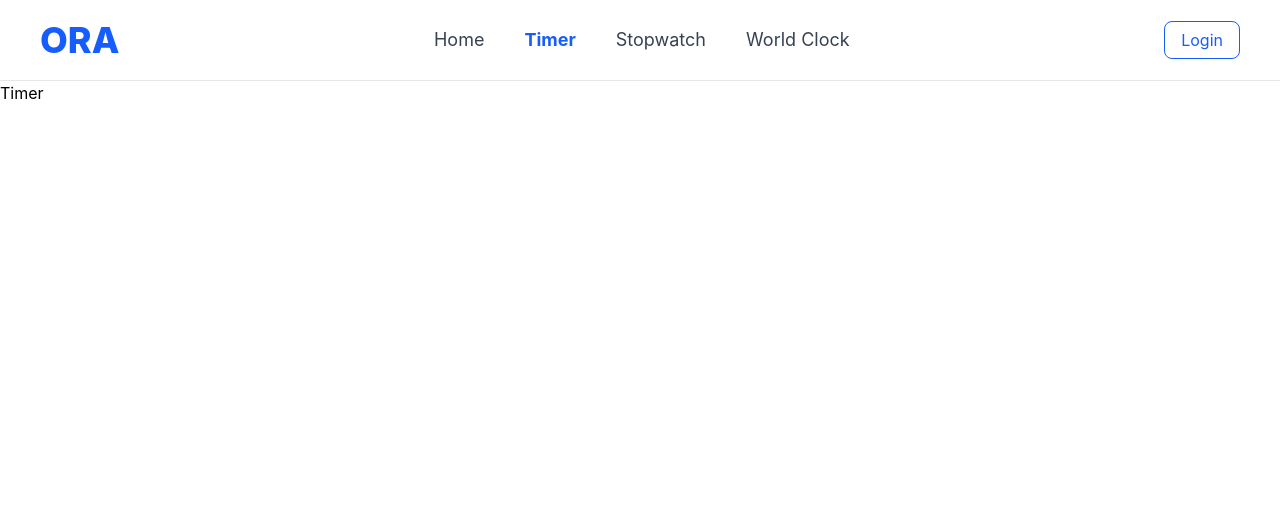
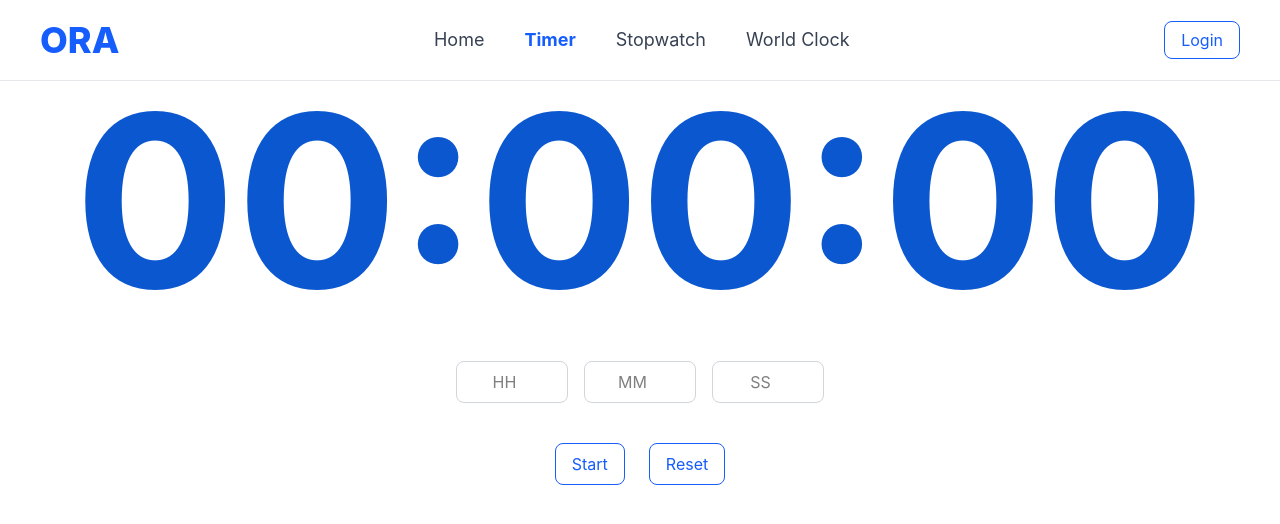
Before and after one commit to gusainyashaswi/Ora, a React (Vite) app: page /timer in a window 1280 px wide. Shown: the top 524 px of the page. Built offline with nearby package versions, Linux system fonts and the light colour scheme.

Commit message:
feat: implement Timer component with countdown functionality and input for hours, minutes, and seconds

```diff
--- a/src/Pages/Timer/Timer.jsx
+++ b/src/Pages/Timer/Timer.jsx
@@ -1,9 +1,137 @@
-import React from 'react'
+import { useEffect, useState } from "react";
 
 function Timer() {
+
+  const [timeLeft, setTimeLeft] = useState(0);
+
+  const [hoursInput, setHoursInput] = useState("");
+  const [minutesInput, setMinutesInput] = useState("");
+  const [secondsInput, setSecondsInput] = useState("");
+
+  const [isRunning, setIsRunning] = useState(false);
+
+
+  useEffect(() => {
+    if (!isRunning) return;
+
+    if (timeLeft <= 0) {
+      setIsRunning(false);
+      return;
+    }
+
+    const interval = setInterval(() => {
+      setTimeLeft((prev) => prev - 1);
+    }, 1000);
+
+    return () => clearInterval(interval);
+  }, [isRunning, timeLeft]);
+
+
+  const hours = String(Math.floor(timeLeft / 3600)).padStart(2, "0");
+
+  const remainingSeconds = timeLeft % 3600;
+
+  const minutes = String(Math.floor(remainingSeconds / 60)).padStart(2, "0");
+
+  const seconds = String(remainingSeconds % 60).padStart(2, "0");
+
+  function startHandler() {
+    if (timeLeft === 0) {
+      const totalSeconds =
+        Number(hoursInput) * 3600 +
+        Number(minutesInput) * 60 +
+        Number(secondsInput);
+
+      setTimeLeft(totalSeconds);
+    }
+
+    setIsRunning(true);
+  }
+
+  function stopHandler() {
+    setIsRunning(false);
+  }
+
+  function resetHandler() {
+    setIsRunning(false);
+
+    setTimeLeft(0);
+
+    setHoursInput("");
+    setMinutesInput("");
+    setSecondsInput("");
+  }
+
+  const btnStyle =
+    "px-4 py-2 rounded-lg border border-blue-600 text-blue-600 hover:bg-blue-600 hover:text-white transition-all duration-200";
+
+  const inputStyle =
+    "w-28 rounded-lg border border-gray-300 px-4 py-2 text-center outline-none focus:border-blue-600";
+
   return (
-    <div>Timer</div>
-  )
+    <div className="flex flex-col items-center justify-center gap-10">
+
+      <h1 className="text-[120px] md:text-[180px] lg:text-[240px] font-bold text-[#0b57d0] leading-none">
+        {hours}:{minutes}:{seconds}
+      </h1>
+
+      <div className="flex gap-4">
+
+        <input
+          type="number"
+          placeholder="HH"
+          value={hoursInput}
+          onChange={(e) => setHoursInput(e.target.value)}
+          className={inputStyle}
+        />
+
+        <input
+          type="number"
+          placeholder="MM"
+          value={minutesInput}
+          onChange={(e) => setMinutesInput(e.target.value)}
+          className={inputStyle}
+        />
+
+        <input
+          type="number"
+          placeholder="SS"
+          value={secondsInput}
+          onChange={(e) => setSecondsInput(e.target.value)}
+          className={inputStyle}
+        />
+
+      </div>
+
+      <div className="flex gap-6">
+
+        {isRunning ? (
+          <button
+            className={btnStyle}
+            onClick={stopHandler}
+          >
+            Stop
+          </button>
+        ) : (
+          <button
+            className={btnStyle}
+            onClick={startHandler}
+          >
+            Start
+          </button>
+        )}
+
+        <button
+          className={btnStyle}
+          onClick={resetHandler}
+        >
+          Reset
+        </button>
+
+      </div>
+
+    </div>
+  );
 }
 
-export default Timer
+export default Timer;
```
